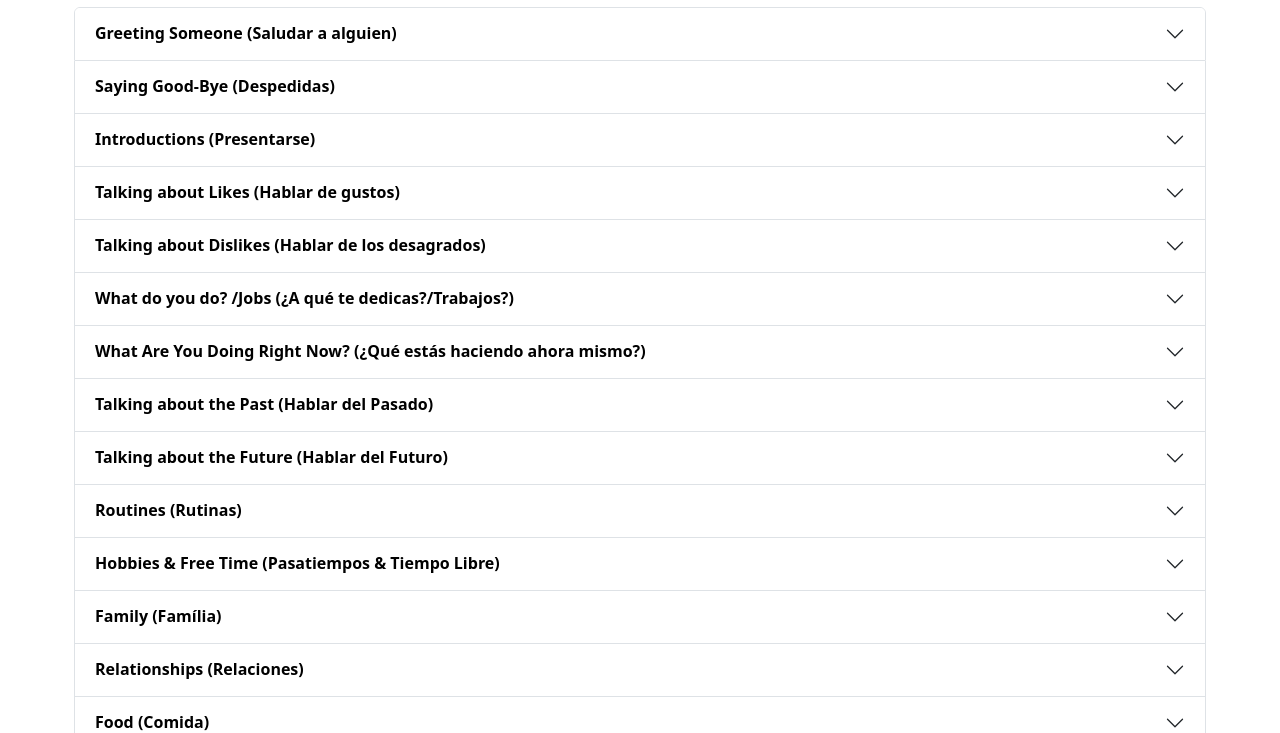
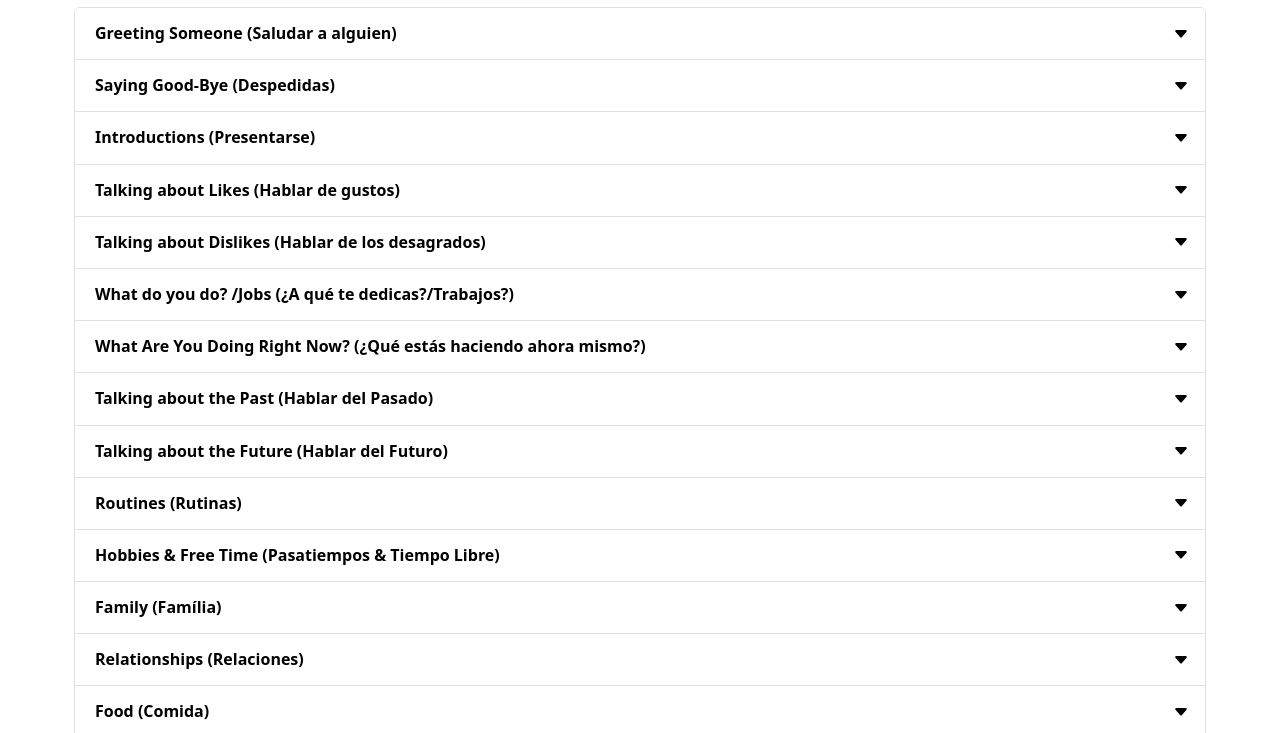
Before and after one commit to stiv-developer/app-english-phrases, a plain HTML site: page index.html in a window 1280 px wide. Shown: the part 67-800 px from the top of the page. Drawn offline with nearby package versions, Linux system fonts and the light colour scheme.

Commit message:
Se modifico el icono del listado

```diff
--- a/app.js
+++ b/app.js
@@ -27,6 +27,9 @@ document.addEventListener('DOMContentLoaded', function () {
                                 <button class="accordion-button collapsed fw-semibold" type="button" data-bs-toggle="collapse"
                                     data-bs-target="#${itemId}" aria-expanded="false" aria-controls="${itemId}">
                                     ${item.phrases} (${item['phrases-translation']})
+                                    <svg xmlns="http://www.w3.org/2000/svg" width="16" height="16" fill="currentColor" class="bi bi-caret-down-fill accordion-icon" viewBox="0 0 16 16">
+        <path d="M7.247 11.14 2.451 5.658C1.885 5.013 2.345 4 3.204 4h9.592a1 1 0 0 1 .753 1.659l-4.796 5.48a1 1 0 0 1-1.506 0z"/>
+    </svg>
                                 </button>
                             </h2>
                             <div id="${itemId}" class="accordion-collapse collapse" aria-labelledby="heading${index}">
@@ -122,26 +125,30 @@ document.addEventListener('DOMContentLoaded', function () {
     // Obtener el elemento del select
     const themeSelect = document.getElementById('theme-select');
 
-    //Obtener tema almacenado en localStorage si exite
+    // Obtener el tema almacenado en localStorage si existe
     const savedTheme = localStorage.getItem('theme');
     if (savedTheme) {
         document.body.classList.toggle('dark-mode', savedTheme === 'dark');
+        document.body.classList.toggle('light-mode', savedTheme === 'light');
         themeSelect.value = savedTheme;
     }
 
-    // Cambiar el tema segun el valodr del select
+    // Cambiar el tema según el valor del select
     themeSelect.addEventListener('change', function () {
         const selectedTheme = themeSelect.value;
         if (selectedTheme === 'dark') {
             document.body.classList.add('dark-mode');
+            document.body.classList.remove('light-mode');
             localStorage.setItem('theme', 'dark'); // Almacenar tema en localStorage
         } else if (selectedTheme === 'light') {
+            document.body.classList.add('light-mode');
             document.body.classList.remove('dark-mode');
-            this.localName.setItem('theme', 'light');
+            localStorage.setItem('theme', 'light');
         }
     });
+});
 
-})
+
 
 // MENU BAR
 $(document).ready(function () {
--- a/styles.css
+++ b/styles.css
@@ -224,6 +224,50 @@ ul li a {
 
 /* END CARD SETTING */
 
+/* Estilo del botón del acordeón */
+.accordion-button {
+    display: flex;
+    justify-content: space-between;
+    align-items: center;
+    padding-right: 1rem;
+}
+
+/* Ajustar ícono del acordeón */
+.accordion-icon {
+    margin-left: 10px;
+    transition: transform 0.3s ease-in-out, fill 0.3s ease-in-out;
+    fill: black; /* Por defecto en modo claro */
+}
+
+/* Cambiar color del ícono en modo oscuro */
+.dark-mode .accordion-icon {
+    fill: white; /* Blanco en modo oscuro */
+}
+
+/* Cambiar color del ícono en modo claro */
+.light-mode .accordion-icon {
+    fill: black; /* Negro en modo claro */
+}
+
+/* Rotar el ícono cuando el acordeón está abierto */
+.accordion-button:not(.collapsed) .accordion-icon {
+    transform: rotate(180deg);
+}
+
+.accordion-button::after{
+    background-image: none;
+    margin-left: none;
+    flex-shrink: none;
+    width: none;
+    height: none;
+    margin-left: none;
+    content: none;
+    background-image: none;
+    background-repeat: none;
+    background-size: none;
+    transition: none;
+}
+
 /* For mobile devices (max width 600px) */
 @media only screen and (max-width: 600px) {
 
```
